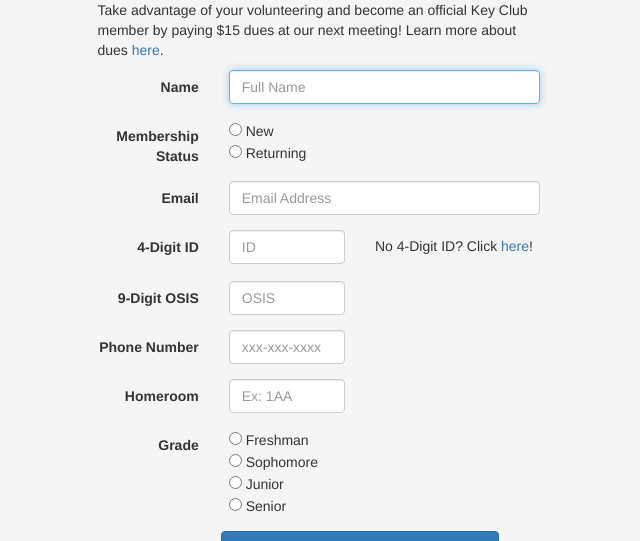
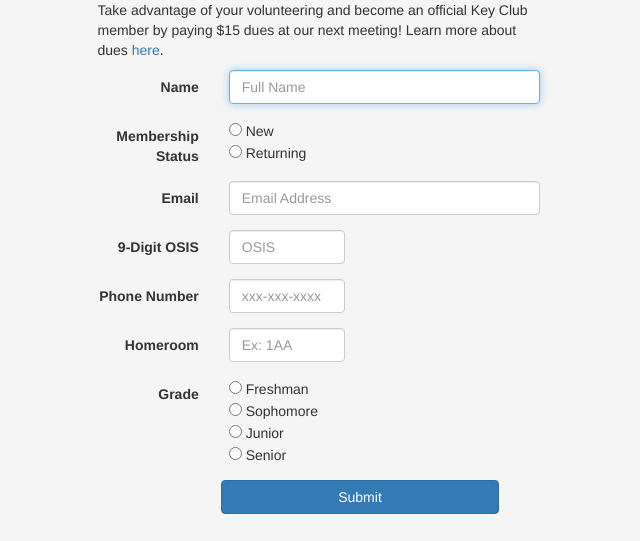
Before and after one commit to stuykc/join-stuykc, a Python web app: template join/templates/join.html in a window 1280 px wide. Shown: the part 350-891 px from the top of the page, without its empty margins (280-920 px from the left). Run offline with Jinja, Linux system fonts and the light colour scheme; the template is opened without the code that fills it, so the values that code supplies are empty; some libraries are stand-ins or nearby versions.

Commit message:
no more 4 digit id

```diff
--- a/join/templates/join.html
+++ b/join/templates/join.html
@@ -38,14 +38,6 @@
                     <input type="email" class="form-control" id="inputEmail" name="email" placeholder="Email Address" autocomplete="off">
                     <span id="emailHelpBlock" class="help-block text-danger" style="display:none;">Are you sure that this email is valid?</span>
                 </div>
-            </div>
-            <div class="form-group">
-                <label for="inputId" class="col-sm-3 control-label">4-Digit ID</label>
-                <div class="col-sm-3">
-                    <input type="text" class="form-control" id="inputId" maxlength="4" name="id" placeholder="ID" autocomplete="off">
-                    <span id="idHelpBlock" class="help-block text-danger" style="display:none;">4-Digit ID?</span>
-                </div>
-                <p class="col-sm-4" style="margin-top:6px">No 4-Digit ID? Click <a href="http://id.stuysu.org/index">here</a>!</p>
             </div>
             <div class="form-group">
                 <label for="inputOsis" class="col-sm-3 control-label">9-Digit OSIS</label>
```
